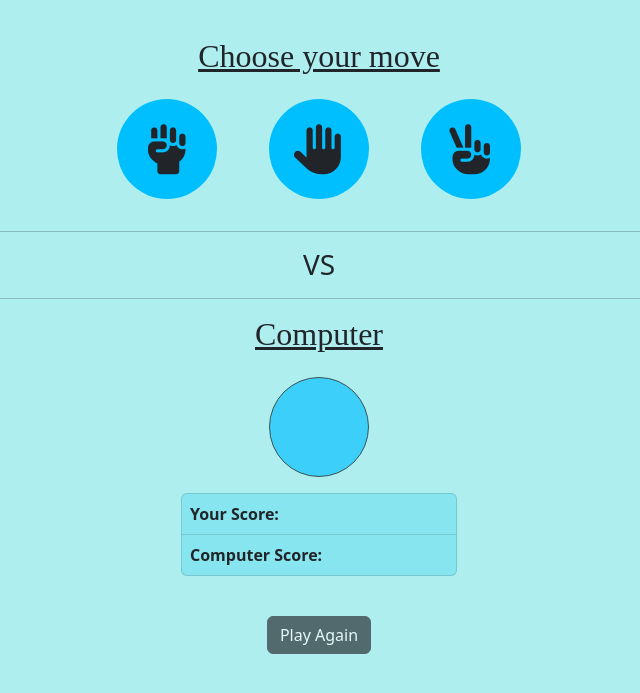
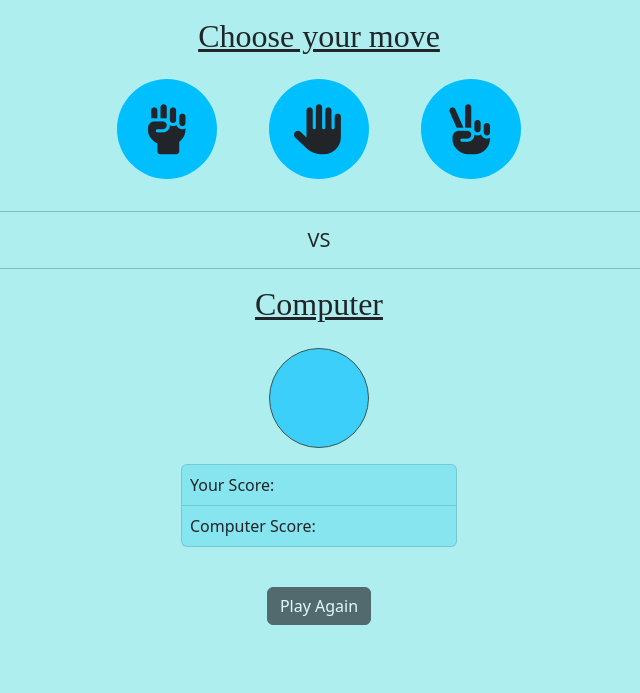
Before and after one commit to Yvxnnx/rock-paper-scissor-game, a plain HTML site: page index.html in a window 1280 px wide. Shown: the part 91-784 px from the top of the page, without its empty margins (321-961 px from the left). Drawn offline with nearby package versions, Linux system fonts and the light colour scheme; a web font is replaced by a local one.

Commit message:
Add files via upload

```diff
--- a/index.html
+++ b/index.html
@@ -19,18 +19,18 @@
         <h1 class="title">Rock - Paper - Scissor </h1>
         <h2 class="subtitle"> <u>Choose your move</u></h1>
             <div id="button-container">
-                <button type="button" value="1" class="btn my-3" id="btn-rock" onclick="play(this.value)"><i
+                <button type="button" value="1" class="btn my-3 btn-sm" id="btn-rock" onclick="play(this.value)"><i
                         class="fa-solid fa-hand-fist"></i></button>
-                <button type="button" value="2" class="btn my-3 mx-5" id="btn-paper" onclick="play(this.value)"><i
+                <button type="button" value="2" class="btn my-3 mx-5 btn-sm" id="btn-paper" onclick="play(this.value)"><i
                         class="fa-solid fa-hand"></i></button>
-                <button type="button" value="3" class="btn my-3" id="btn-scissor" onclick="play(this.value)"><i
+                <button type="button" value="3" class="btn my-3 btn-sm" id="btn-scissor" onclick="play(this.value)"><i
                         class="fa-solid fa-hand-peace"></i></button>
             </div>
             <hr>
-            <h3>VS</h3>
+            <h5>VS</h5>
             <hr>
             <h2 class="computer"> <u>Computer</u></h2>
-            <button type="button" id="computer-icon-wrapper" class="btn my-3" disabled>
+            <button type="button" id="computer-icon-wrapper" class="btn my-3 btn-sm" disabled>
                 <i id="computer-icon"></i>
             </button>
             <div id="results">
--- a/styles.css
+++ b/styles.css
@@ -10,7 +10,7 @@
 
 .subtitle {
     font-family: 'Cormorant Unicase', serif;
-    margin-top: 40px;
+    margin-top: 20px;
 }
 
 body {
@@ -40,14 +40,16 @@ body {
 #computer-icon-wrapper {
     background-color:deepskyblue;
     font-size: 50px;
-    margin-top: 20px;
-    margin-bottom: 50px;
     width: 100px;
     height: 100px;
     border-radius: 50%;
     color: black;
-}
+}r
 
 #scoreboard {
     font-weight:bolder;
 }
+
+#play-again {
+    margin-bottom: 50px;
+}
```
